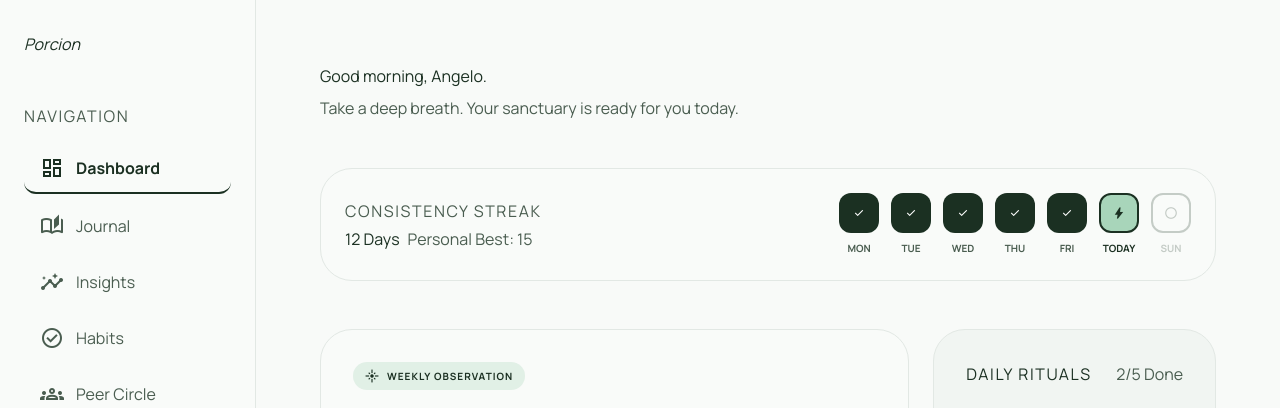
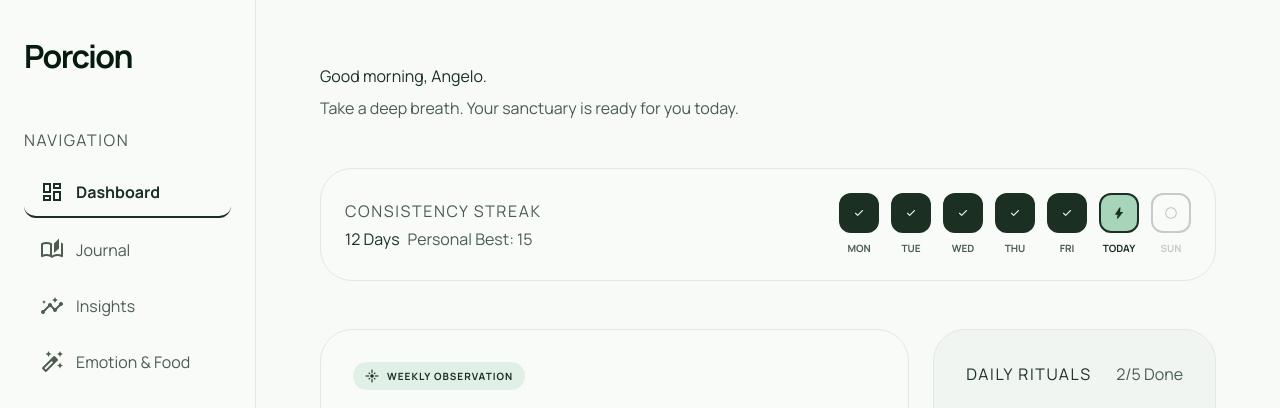
Before and after one commit to emmanuelangelo4199/procion, a Django app: page /dashboard/ in a window 1280 px wide. Shown: the top 408 px of the page. Run offline with Django 5.2, Linux system fonts and the light colour scheme; style sheets or scripts are compiled from the project's sources; some libraries are stand-ins or nearby versions.

Commit message:
style(ui): refresh dashboard and circle layouts with updated typography Apply a new visual direction to the dashboard and circle views with refreshed fonts, headers, and sidebar labels for a more polished experience.

```diff
--- a/dashboard/templates/dashboard/dashboard.html
+++ b/dashboard/templates/dashboard/dashboard.html
@@ -102,14 +102,14 @@
                       "margin-desktop": "64px"
               },
               "fontFamily": {
-                      "body-lg": ["Manrope"],
-                      "label-md": ["Manrope"],
-                      "headline-sm": ["Manrope"],
-                      "headline-md": ["Manrope"],
-                      "display-lg": ["Manrope"],
-                      "body-md": ["Manrope"],
-                      "caption": ["Manrope"],
-                      "display-lg-mobile": ["Manrope"]
+                "body-lg": ["Manrope", "sans-serif"],
+                "label-md": ["Manrope", "sans-serif"],
+                "headline-sm": ["EB Garamond", "serif"],
+                "headline-md": ["EB Garamond", "serif"],
+                "display-lg": ["EB Garamond", "serif"],
+                "body-md": ["Manrope", "sans-serif"],
+                "caption": ["Manrope", "sans-serif"],
+                "display-lg-mobile": ["EB Garamond", "serif"]
               },
               "fontSize": {
                       "body-lg": ["18px", {"lineHeight": "28px", "fontWeight": "400"}],
@@ -130,7 +130,7 @@
   <!-- Desktop Side Navigation -->
   <aside class="h-screen w-64 fixed left-0 top-0 hidden md:flex flex-col bg-sanctuary-white border-r border-soft-sage py-8 px-6 z-40">
     <div class="mb-12">
-      <h1 class="font-display-lg text-headline-sm text-deep-forest italic">Porcion</h1>
+      <h1 class="text-[32px] font-display font-bold text-primary tracking-tighter">Porcion</h1>
     </div>
     <div class="mb-10">
       <p class="font-label-md text-label-md text-earth-gray uppercase mb-4 tracking-widest">Navigation</p>
@@ -148,8 +148,8 @@
           <span class="font-label-md text-label-md">Insights</span>
         </a>
         <a class="flex items-center gap-3 px-4 py-3 rounded-xl text-earth-gray hover:bg-soft-sage/30 transition-all duration-300" href="{% url "emotion" %}">
-          <span class="material-symbols-outlined" data-icon="check_circle">check_circle</span>
-          <span class="font-label-md text-label-md">Habits</span>
+          <span class="material-symbols-outlined" data-icon="auto_fix_high">auto_fix_high</span>
+          <span class="font-label-md text-label-md">Emotion &amp; Food</span>
         </a>
         <a class="flex items-center gap-3 px-4 py-3 rounded-xl text-earth-gray hover:bg-soft-sage/30 transition-all duration-300" href="{% url "circle" %}">
           <span class="material-symbols-outlined" data-icon="groups">groups</span>
```
